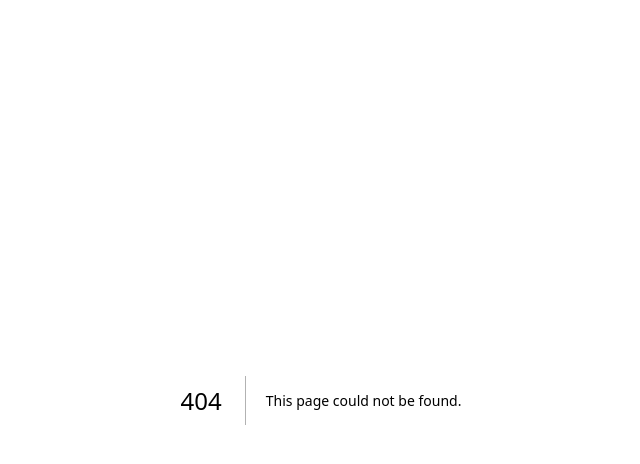
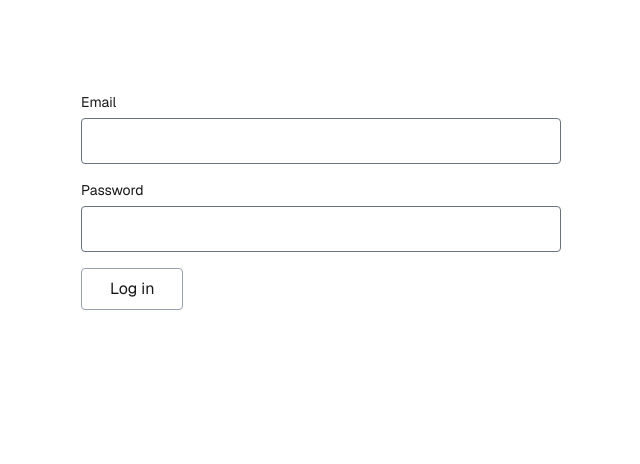
Before and after one commit to oluwatobiss/gist-frontend, a Next.js app: page /login in a window 1280 px wide. Before the commit this address had no page. Shown: the top 464 px of the page, without its empty margins (319-959 px from the left). Built offline with nearby package versions, Linux system fonts and the light colour scheme.

Commit message:
feat: Create login page

```diff
--- /dev/null
+++ b/app/_types.ts
@@ -0,0 +1,5 @@
+type ChangeEvent = React.ChangeEvent<HTMLInputElement>;
+type FormEvent = React.FormEvent<HTMLFormElement>;
+type Errors = { msg: string; path: string };
+
+export type { ChangeEvent, Errors, FormEvent };
--- /dev/null
+++ b/app/login/page.tsx
@@ -0,0 +1,81 @@
+"use client";
+import { useState } from "react";
+import { Errors, FormEvent } from "@/app/_types";
+
+export default function Login() {
+  const [email, setEmail] = useState("");
+  const [password, setPassword] = useState("");
+  const [errors, setErrors] = useState<Errors[]>([]);
+
+  async function authenticateUser(e: FormEvent) {
+    e.preventDefault();
+    try {
+      const response = await fetch(
+        `${process.env.NEXT_PUBLIC_BACKEND_URI}/auths`,
+        {
+          method: "POST",
+          body: JSON.stringify({ email, password }),
+          headers: { "Content-type": "application/json; charset=UTF-8" },
+        }
+      );
+      const userData = await response.json();
+      localStorage.setItem("gistToken", userData.token);
+      localStorage.setItem("gistUserData", JSON.stringify(userData.payload));
+      userData.errors?.length
+        ? setErrors(userData.errors)
+        : (window.location.href = "/");
+    } catch (error) {
+      if (error instanceof Error) console.error(error.message);
+    }
+  }
+
+  function showErrorFor(field: string) {
+    return errors.find((error) => error.path === field) ? (
+      <div className="mb-2 text-sm text-red-500">
+        {errors.find((error) => error.path === field)?.msg}
+      </div>
+    ) : (
+      ""
+    );
+  }
+
+  return (
+    <main className="sm:px-100 sm:py-20 min-h-screen font-[family-name:var(--font-geist-sans)]">
+      <form
+        className="[&_input]:w-full [&_input]:border [&_input]:border-gray-500 [&_input]:rounded-sm [&_input]:my-1 [&_input]:px-5 [&_input]:py-2 [&_input]:text-lg [&_label]:inline-block [&_label]:text-sm [&_label]:mt-3"
+        onSubmit={authenticateUser}
+      >
+        <div>
+          <label htmlFor="email">Email</label>
+          <input
+            type="email"
+            name="email"
+            id="email"
+            value={email}
+            onChange={(e) => setEmail(e.target.value)}
+            required
+          />
+          {showErrorFor("email")}
+        </div>
+        <div>
+          <label htmlFor="password">Password</label>
+          <input
+            type="password"
+            name="password"
+            id="password"
+            value={password}
+            onChange={(e) => setPassword(e.target.value)}
+            required
+          />
+          {showErrorFor("password")}
+        </div>
+        <button
+          type="submit"
+          className="cursor-pointer hover:bg-gray-200 hover:text-black mt-3 px-7 py-2 border border-gray-400 border-solid rounded-sm"
+        >
+          Log in
+        </button>
+      </form>
+    </main>
+  );
+}
```
Also changed, not shown: 1 other file (tests, documents, lock files or other folders).
